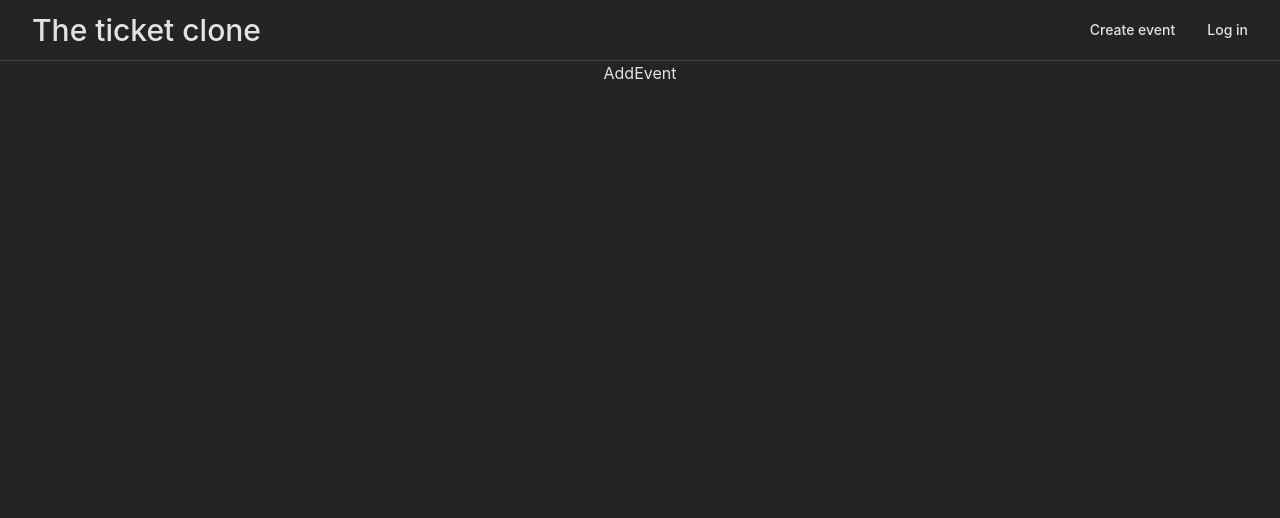
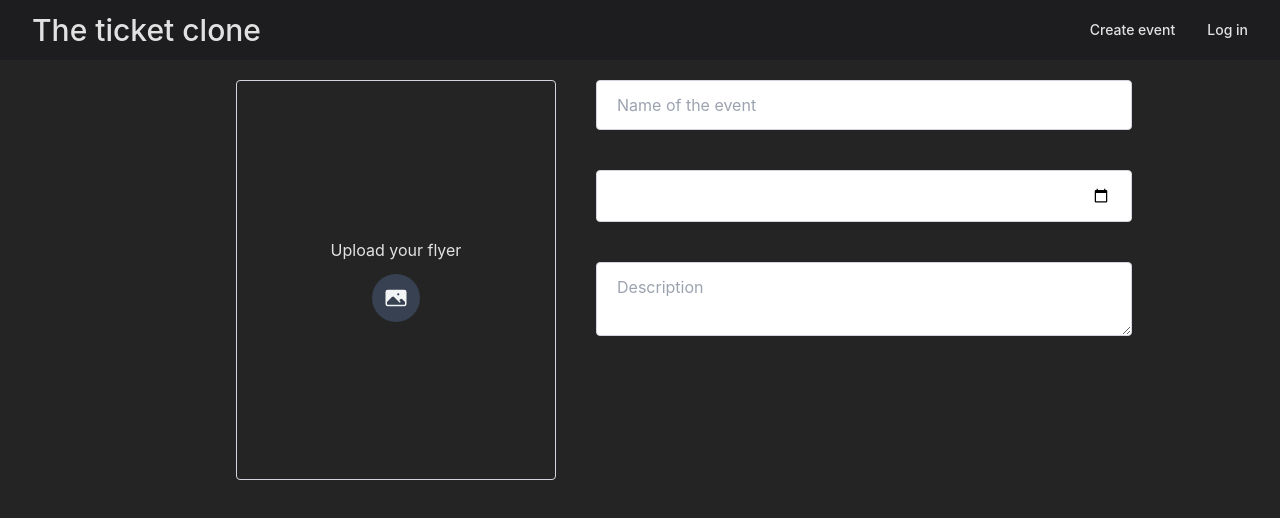
Before and after one commit to carloshs1/the-ticket-clone, a React (Vite) app: page /add-event in a window 1280 px wide. Shown: the top 518 px of the page. Built offline with nearby package versions, Linux system fonts and the light colour scheme.

Commit message:
Implement Form to add events

```diff
--- a/package.json
+++ b/package.json
@@ -9,6 +9,7 @@
     "preview": "vite preview"
   },
   "dependencies": {
+    "@heroicons/react": "^2.0.13",
     "react": "^18.2.0",
     "react-dom": "^18.2.0",
     "react-router-dom": "^6.4.3"
--- a/src/components/AddEvent.tsx
+++ b/src/components/AddEvent.tsx
@@ -1,7 +1,130 @@
-import React from 'react'
+import React, { FormEvent, useRef, useState } from 'react'
+import { isInThePast } from '../utils/functions'
+import { PhotoIcon, PencilIcon, TrashIcon } from '@heroicons/react/24/solid'
 
 const AddEvent: React.FC = () => {
- return <div>AddEvent</div>
+ const flyerPickerRef = useRef<HTMLInputElement | null>(null)
+ const [events, setEvents] = useState(
+  localStorage.getItem('events')
+   ? JSON.parse(localStorage.getItem('events')!)
+   : []
+ )
+ const [name, setName] = useState<string>('')
+ const [description, setDescription] = useState<string>('')
+ const [flyer, setFlyer] = useState<string | ArrayBuffer | null>(null)
+ const [date, setDate] = useState<string>('')
+
+ const handleSubmit = (e: FormEvent<HTMLFormElement>) => {
+  e.preventDefault()
+  if (!name || !date || isInThePast(new Date(date))) return
+  const newEvent = { name, date, description, flyer }
+  const updatedEvents = [...events, newEvent]
+  setName('')
+  setDescription('')
+  setFlyer(null)
+  flyerPickerRef.current!.value = ''
+  setDate('')
+  setEvents(updatedEvents)
+  localStorage.setItem('events', JSON.stringify(updatedEvents))
+ }
+
+ const addFlyerToEvent = (e: React.ChangeEvent<HTMLInputElement>) => {
+  const reader = new FileReader()
+  if (e.target.files![0]) {
+   reader.readAsDataURL(e.target.files![0])
+  }
+  reader.onload = (readerEvent) => {
+   setFlyer(readerEvent.target?.result!)
+  }
+ }
+
+ return (
+  <div className="w-full flex flex-col md:flex-row justify-end items-center md:items-start max-w-5xl mx-auto">
+   <div
+    className={`relative border border-gray-300 rounded w-full max-w-xs m-5 ${
+     flyer ? 'h-auto' : 'aspect-[300/375]'
+    } flex flex-col justify-center space-y-3`}
+   >
+    {flyer ? (
+     <>
+      <img src={flyer as string} alt="" />
+      <div
+       onClick={() => flyerPickerRef.current?.click()}
+       className="absolute bottom-2 left-2 mx-auto flex items-center justify-center h-12 w-12 rounded-full bg-gray-700 cursor-pointer hover:bg-gradient-to-r hover:from-orange-300 hover:to-red-500"
+      >
+       <PencilIcon className="h-6 w-6 text-gray-100" />
+      </div>
+      <div
+       onClick={() => {
+        setFlyer(null)
+        flyerPickerRef.current!.value = ''
+       }}
+       className="absolute bottom-2 right-2 mx-auto flex items-center justify-center h-12 w-12 rounded-full bg-gray-700 cursor-pointer hover:bg-gradient-to-r hover:from-orange-300 hover:to-red-500"
+      >
+       <TrashIcon className="h-6 w-6 text-gray-100" />
+      </div>
+     </>
+    ) : (
+     <>
+      <p>Upload your flyer</p>
+      <div
+       onClick={() => flyerPickerRef.current?.click()}
+       className="mx-auto flex items-center justify-center h-12 w-12 rounded-full bg-gray-700 cursor-pointer hover:bg-gradient-to-r hover:from-orange-300 hover:to-red-500"
+      >
+       <PhotoIcon className="h-6 w-6 text-gray-100" />
+      </div>
+     </>
+    )}
+   </div>
+   <form
+    className="flex flex-col w-full lg:max-w-xl p-5 space-y-10"
+    onSubmit={handleSubmit}
+   >
+    <input
+     required
+     type="text"
+     value={name}
+     onChange={(e) => setName(e.target.value)}
+     placeholder="Name of the event"
+     className="w-full rounded border border-gray-300 focus:outline-none focus:ring-2 focus:ring-blue-600 focus:border-transparent px-5 py-3 disabled:opacity-50 disabled:cursor-not-allowed"
+    />
+    <input
+     required
+     type="date"
+     min={'2022/12/01'}
+     value={date}
+     onChange={(e) => setDate(e.target.value)}
+     placeholder="Select a date for the event"
+     className="w-full rounded border border-gray-300 focus:outline-none focus:ring-2 focus:ring-blue-600 focus:border-transparent px-5 py-3 disabled:opacity-50 disabled:cursor-not-allowed"
+    />
+    <input
+     required
+     ref={flyerPickerRef}
+     type="file"
+     hidden
+     onChange={addFlyerToEvent}
+    />
+    <textarea
+     value={description}
+     onChange={(e) => setDescription(e.target.value)}
+     placeholder="Description"
+     className="rounded min-h-[50px] max-h-40 border border-gray-300 focus:outline-none focus:ring-2 focus:ring-blue-600 focus:border-transparent px-5 py-3 disabled:opacity-50 disabled:cursor-not-allowed"
+    />
+    {isInThePast(new Date(date)) && (
+     <p className="text-red-200">Past dates are not allowed</p>
+    )}
+    {name && date && flyer && !isInThePast(new Date(date)) && (
+     <button
+      type="submit"
+      disabled={!name || !date || !flyer || isInThePast(new Date(date))}
+      className="w-fit ml-auto border border-gray-300 py-[8px] hover:py-[9px] px-[12px] hover:px-[13px] hover:border-none rounded-sm hover:bg-gradient-to-r hover:from-orange-300 hover:to-red-500"
+     >
+      Add Event
+     </button>
+    )}
+   </form>
+  </div>
+ )
 }
 
 export default AddEvent
--- a/src/components/Header.tsx
+++ b/src/components/Header.tsx
@@ -3,7 +3,7 @@ import { Link } from 'react-router-dom'
 
 const Header: React.FC = () => {
  return (
-  <header className="sticky top-0 z-50 flex justify-between items-center px-8 py-3 w-full border-b border-gray-700">
+  <header className="sticky top-0 z-50 flex justify-between items-center px-8 py-3 w-full bg-[rgba(28,28,30,.9)]">
    <Link to={'/'} className="text-3xl hover:text-white">
     The ticket clone
    </Link>
--- a/src/index.css
+++ b/src/index.css
@@ -40,18 +40,11 @@ h1 {
 }
 
 button {
- border-radius: 8px;
  border: 1px solid transparent;
- padding: 0.6em 1.2em;
  font-size: 1em;
  font-weight: 500;
  font-family: inherit;
- background-color: #1a1a1a;
  cursor: pointer;
- transition: border-color 0.25s;
-}
-button:hover {
- border-color: #646cff;
 }
 button:focus,
 button:focus-visible {
--- /dev/null
+++ b/src/utils/functions.ts
@@ -0,0 +1,5 @@
+export const isInThePast = (date: Date) => {
+ const today = new Date()
+ today.setHours(0, 0, 0, 0)
+ return date < today
+}
```
Also changed, not shown: 1 other file (tests, documents, lock files or other folders).
